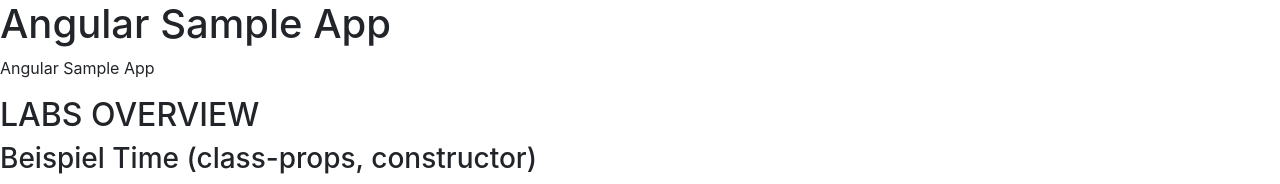
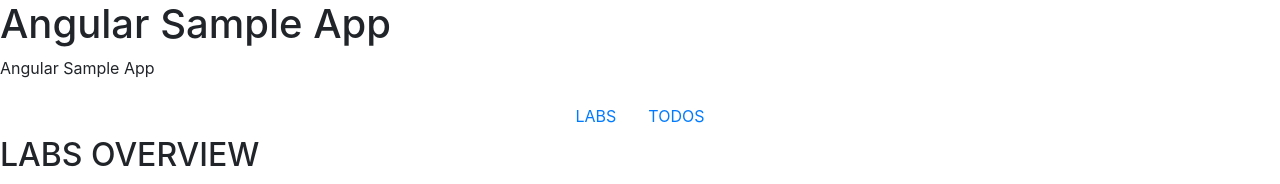
Before and after one commit to ppedvAG/20200123-NG-FFM, an Angular app in the folder vadzim/ngApp/: page /labs in a window 1280 px wide. Shown: the top 184 px of the page. Built offline with nearby package versions, Linux system fonts and the light colour scheme.

Commit message:
routing done

```diff
--- a/vadzim/ngApp/src/app/app.component.html
+++ b/vadzim/ngApp/src/app/app.component.html
@@ -5,4 +5,13 @@
 <p [title]="'neuer Wert für Title'">{{title}}</p>
 <!-- <app-todosoverview></app-todosoverview> -->
 
+<ul class="nav justify-content-center">
+  <li class="nav-item">
+    <a class="nav-link active" routerLink="/labs">LABS</a>
+  </li>
+  <li class="nav-item">
+    <a class="nav-link" routerLink="/todos">TODOS</a>
+  </li>
+</ul>
+
 <router-outlet></router-outlet>
```
